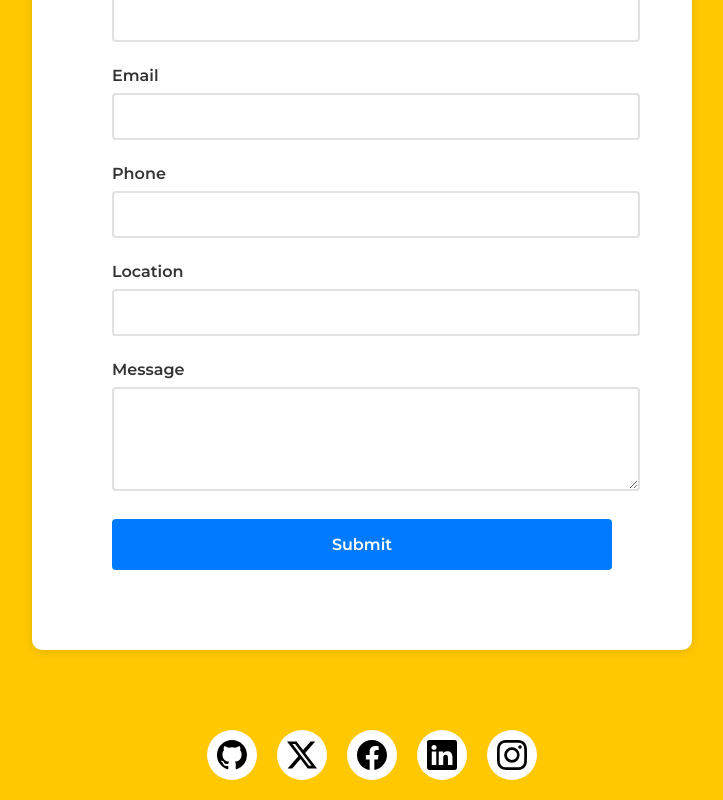
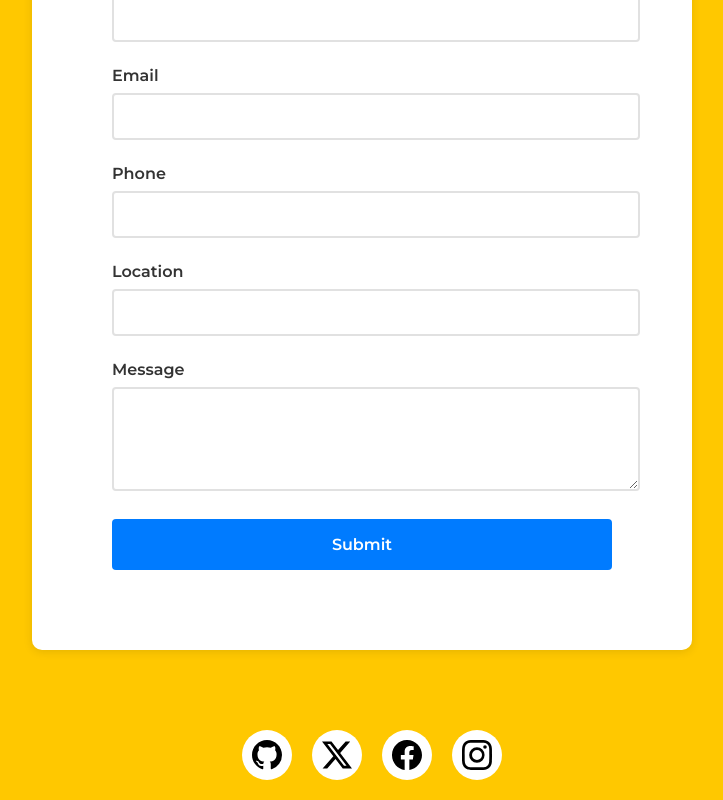
Before and after one commit to Mosejoro/Portfolio, a React (Create React App) app: page / in a window 1280 px wide. Shown: the part 5819-6619 px from the top of the page, without its empty margins (278-1001 px from the left). Built offline with nearby package versions, Linux system fonts and the light colour scheme.

Commit message:
Update Contact.js

```diff
--- a/src/components/Contact.js
+++ b/src/components/Contact.js
@@ -115,26 +115,7 @@ function Contact() {
             </a>
             <div class="tooltip">Facebook</div>
           </li>
-          <li class="icon-content">
-            <a
-              href="https://www.linkedin.com/in/mosejoro/"
-              aria-label="Whatsapp"
-              data-social="Whatsapp"
-            >
-              <div class="filled"></div>
-              <svg
-                xmlns="http://www.w3.org/2000/svg"
-                width="16"
-                height="16"
-                fill="currentColor"
-                class="bi bi-linkedin"
-                viewBox="0 0 16 16"
-              >
-                <path d="M0 1.146C0 .513.526 0 1.175 0h13.65C15.474 0 16 .513 16 1.146v13.708c0 .633-.526 1.146-1.175 1.146H1.175C.526 16 0 15.487 0 14.854zm4.943 12.248V6.169H2.542v7.225zm-1.2-8.212c.837 0 1.358-.554 1.358-1.248-.015-.709-.52-1.248-1.342-1.248S2.4 3.226 2.4 3.934c0 .694.521 1.248 1.327 1.248zm4.908 8.212V9.359c0-.216.016-.432.08-.586.173-.431.568-.878 1.232-.878.869 0 1.216.662 1.216 1.634v3.865h2.401V9.25c0-2.22-1.184-3.252-2.764-3.252-1.274 0-1.845.7-2.165 1.193v.025h-.016l.016-.025V6.169h-2.4c.03.678 0 7.225 0 7.225z" />
-              </svg>
-            </a>
-            <div class="tooltip">LinkedIn</div>
-          </li>
+
           <li class="icon-content">
             <a
               href="https://www.instagram.com/monehinseun4125?igsh=MzNlNGNkZWQ4Mg=="
```
